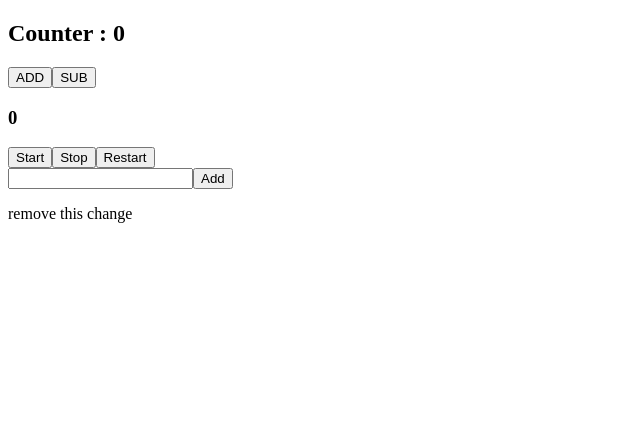
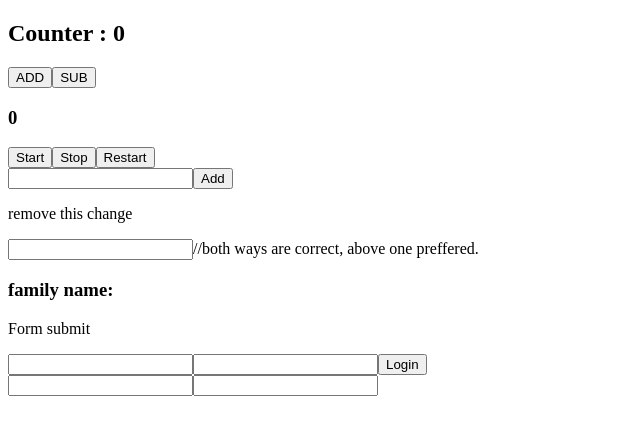
Before and after one commit to callmeehimanshu/machineCodingRound, a React (Vite) app in the folder vite-project/: page / in a window 1280 px wide. Shown: the top 434 px of the page, without its empty margins (0-640 px from the left). Built offline with nearby package versions, Linux system fonts and the light colour scheme.

Commit message:
input form complted

```diff
--- a/vite-project/src/App.jsx
+++ b/vite-project/src/App.jsx
@@ -3,6 +3,7 @@ import CounterTest from './Counter/CounterTest'
 import StopWatchTest from './StopWatch/StopWatchTest'
 import './App.css'
 import TodoTest from './ToDo/TodoTest'
+import Form from './InputForms/Form'
 
 
 function App() {
@@ -14,6 +15,7 @@ function App() {
      <StopWatchTest/>
      <TodoTest/>
      <p>remove this change</p>
+     <Form/>
     </>
   )
 }
--- /dev/null
+++ b/vite-project/src/InputForms/Form.jsx
@@ -0,0 +1,74 @@
+import React from 'react'
+import { useState } from 'react'
+
+const Form = () => {
+
+    const [familyname, setFamilyName] = useState('')
+
+    const detail = {
+        name: '',
+        title: "",
+    }
+    const [details, setDetails] = useState(detail)
+    const changeTitle = (e) => {
+        // setDetails({ ...details, title: e.target.value }) both syntax is fine,but prev is prefferd.
+        setDetails((prev)=>({...prev,title:e.target.value}))
+    }
+
+    const [store, setStore] = useState([])
+    const handleSubmit = (e) => {
+        e.preventDefault();
+        setStore([...store, details])
+        setDetails({ name: '', title: '' })
+    }
+
+    const [task, setTask] = useState({ item: '', desc: '' });
+    const combinedInput = (e) => {
+        const { name, value } = e.target;
+        setTask((prev) => ({
+            ...prev,
+            [name]: value,
+        }));
+        // setTask({...task,[name]:value})  ,output will be correct but wrong way of doing,use prev as above
+    };
+    return (
+        <div>
+            <input type="text" onChange={(e) => setFamilyName(e.target.value)} name='familyname' value={familyname} />
+            //both ways are correct, above one preffered.
+            {/* <input type="text" onChange={(e) =>{return(setFamilyName(e.target.value))}} name='familyname' value={familyname} /> */}
+
+            <h3>family name:{familyname}</h3>
+            <form action="" onSubmit={(e) => handleSubmit(e)}>
+                <p>Form submit</p>
+                <input type="text" onChange={(e) => setDetails({ ...details, name: e.target.value })} value={details.name} />
+                <input type="text" onChange={(e) => changeTitle(e)} value={details.title} />
+                <button type='submit'>Login</button>
+
+            </form>
+            {
+                store.map((item, ind) => {
+                    return (
+                        <div key={ind}>
+                            <span>{item.name} {item.title}</span>
+                        </div>
+                    )
+                })
+                // store.map((item, ind) => (
+                //         <div key={ind}>
+                //             <span>{item.name} {item.title}</span>
+                //         </div>
+                //     )
+                // )
+            }
+
+            <div>
+                <input type="text" onChange={(e) => combinedInput(e)} value={task.item} name='item' />
+                <input type="text" onChange={(e) => combinedInput(e)} value={task.desc} name='desc' />
+                <p>{task.item} {task.desc}</p>
+            </div>
+
+        </div>
+    )
+}
+
+export default Form
```
